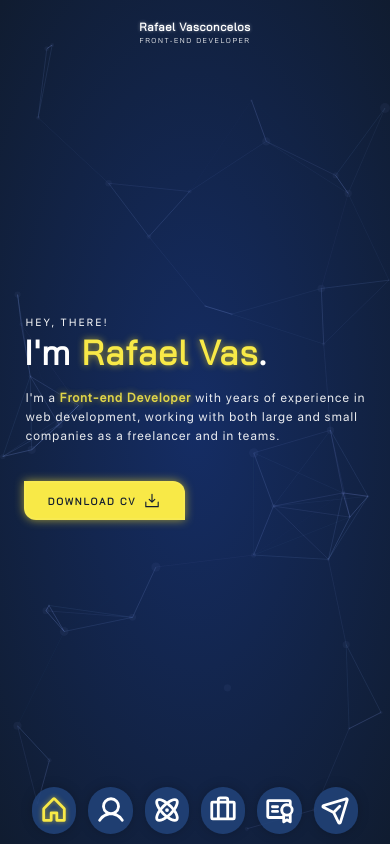
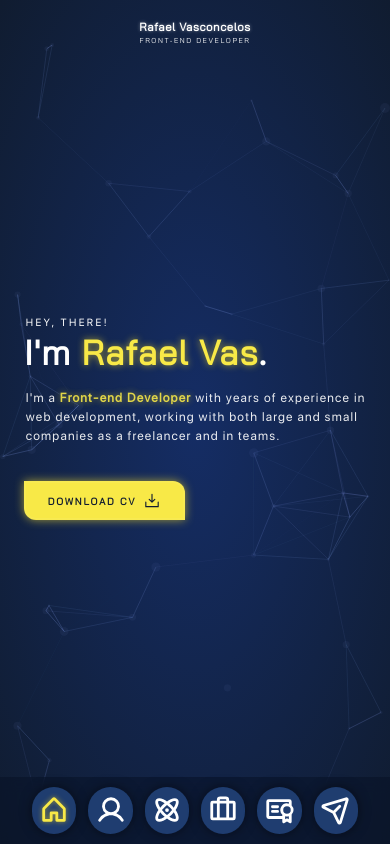
Before and after one commit to rafael-vas/rafael-vas-portfolio, a React (Vite) app: page / in a window 390 px wide. Built offline with nearby package versions, Linux system fonts and the light colour scheme.

Commit message:
add blur to navbar bg & adjust padding

```diff
--- a/src/components/Navbar/styles.css
+++ b/src/components/Navbar/styles.css
@@ -44,9 +44,11 @@
     width: 100%;
     border-radius: 0px;
     transition: 0;
-    /* background-color: rgb(14, 33, 61); */
+    /* background: rgba(14, 33, 61, 0.225); */
+    background: rgba(9, 18, 39, 0.535);
+    backdrop-filter: blur(.625rem);
     box-shadow: none;
-    background: transparent;
+    /* background: transparent; */
     transition: none;
   }
 
@@ -55,7 +57,8 @@
     background-color: rgba(34, 68, 122, 0.868);
     padding: 0.6rem;
     border-radius: 999rem;
-    box-shadow: 0 0 1rem #00000034;
+    /* box-shadow: 0 0 1rem rgba(0, 0, 0, 0.204); */
+    box-shadow: 0 0 1rem rgba(0, 0, 0, 0.5);
   }
 
   .navbar .nav-text {
@@ -76,7 +79,7 @@
 @media screen and (max-width: 360px) {
   .navbar {
     gap: .825rem;
-    padding: 1rem .6rem;
+    padding: .675rem .6rem;
   }
 
   .navbar .nav-link {
@@ -89,16 +92,8 @@
 }
 
 @media screen and (max-width: 325px) {
-  .navbar {
-    gap: .825rem;
-    padding: 1rem .6rem;
-  }
 
   .navbar .nav-link {
     padding: .325rem .475rem;
   }
-
-  .navbar .nav-icon {
-    width: 24px;
-  }
 }
```
